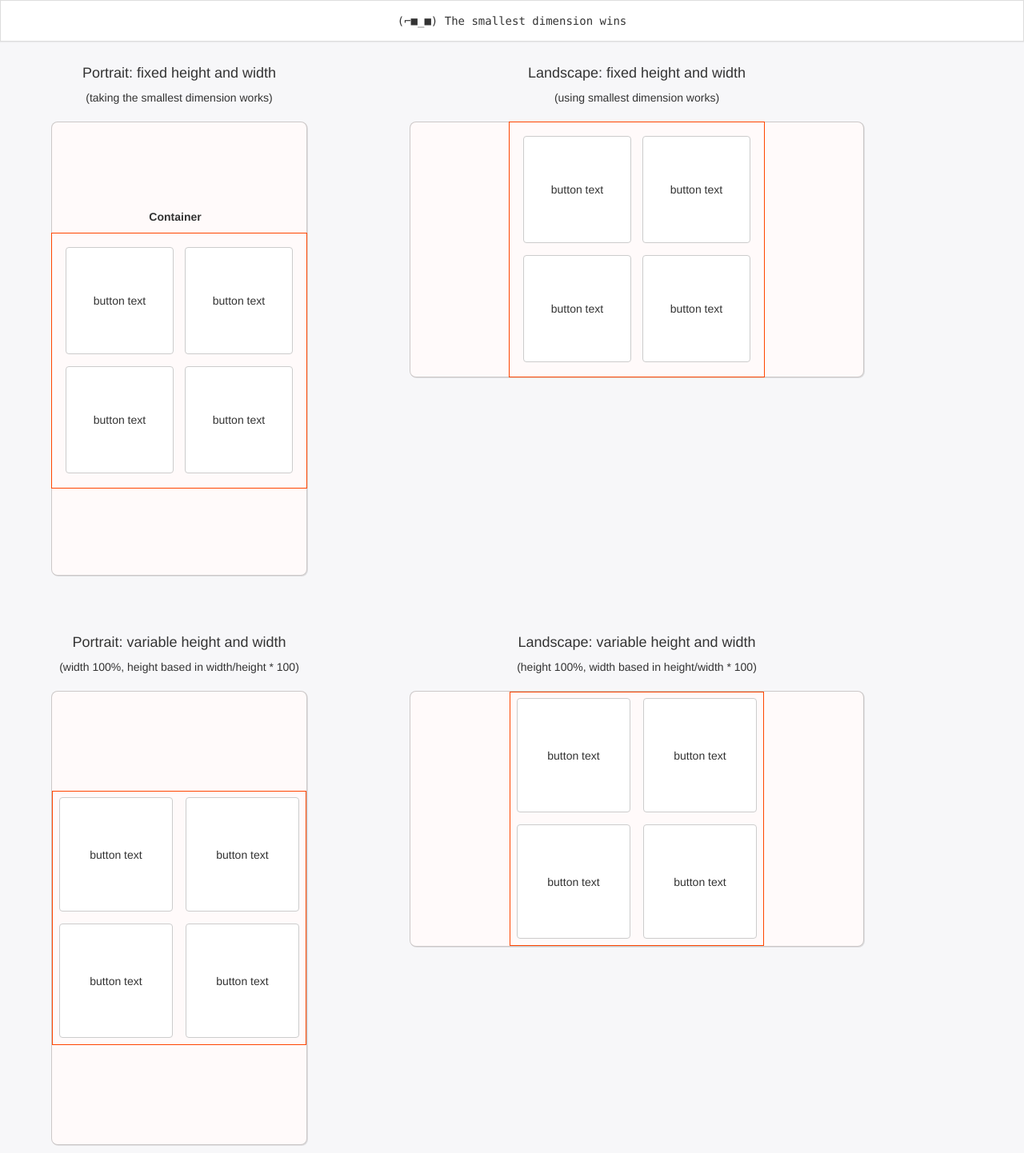
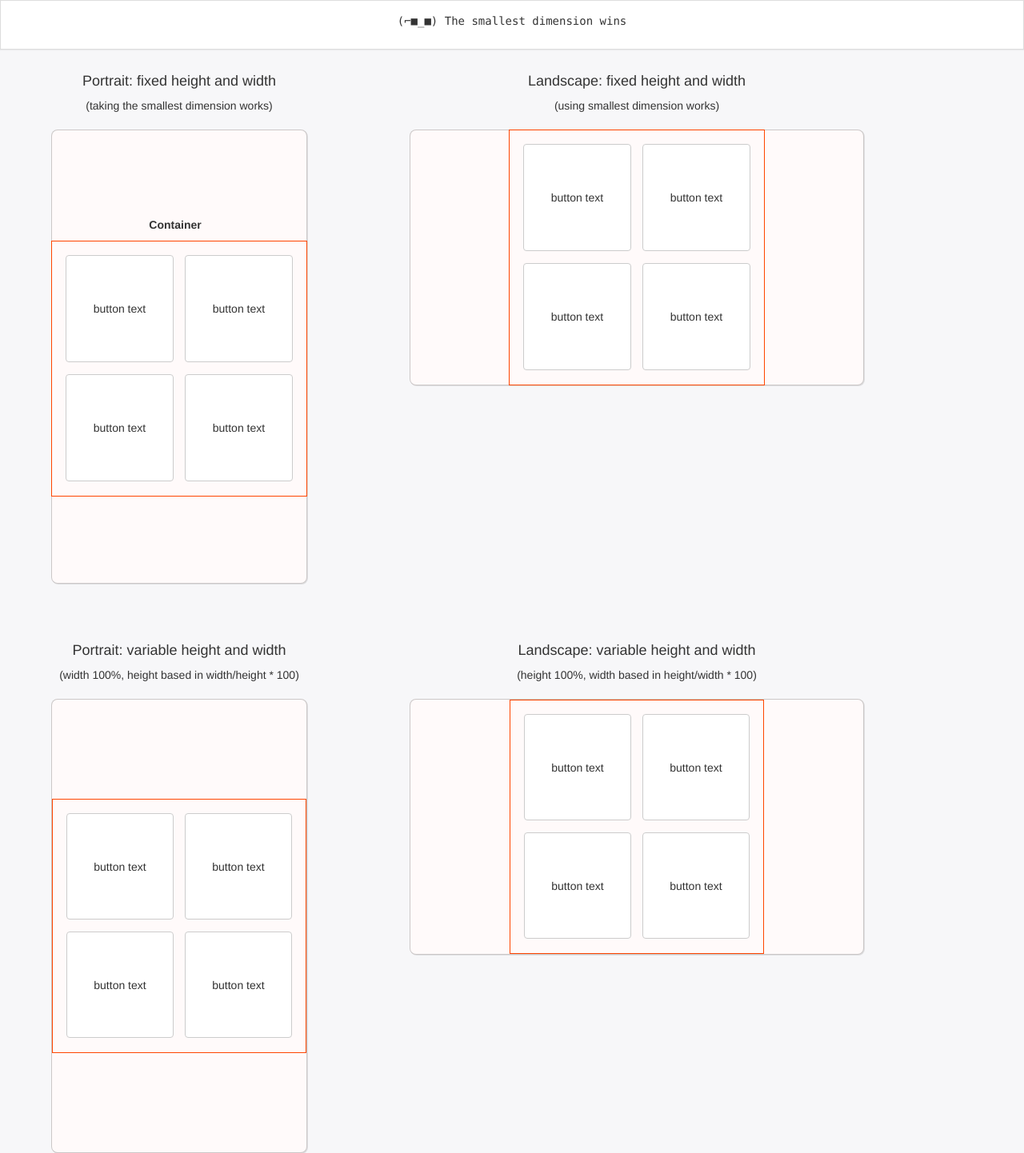
Before and after one commit to stringparser/practice, a website: page playground/css-height/src/index.html in a window 1280 px wide. Shown: the top 1442 px of the page at 80% size. Drawn offline with nearby package versions, Linux system fonts and the light colour scheme.

Commit message:
css-height: docs improvements

```diff
--- a/playground/css-height/src/index.html
+++ b/playground/css-height/src/index.html
@@ -81,12 +81,33 @@
     border: 1px solid orangered;
   }
 
+  /**
+   * section and button style can be changed
+   * only height and weight should always be given
+  **/
+  .activity-section {
+    padding: 10px;
+  }
+  .activity-section .btn {
+    width: 45%;
+    height: 45%;
+    margin: 2.5%;
+    display: flex;
+    align-items: center;
+    justify-content: center;
+  }
+
+  /**
+   * fixed values for height and width
+  **/
   .activity-section.values-fixed {
     width: 320px;
     height: 320px;
-    padding: 10px;
   }
 
+  /**
+   * dynamic values for height and width
+  **/
   .u-portrait .activity-section.values-dynamic {
     width: 100%;
     /* height ~ container width/height * 100 - 4 times the buton margin */
@@ -97,15 +118,6 @@
     width: 56.185%;
     height: 100%;
   }
-
-  .activity-section .btn {
-    width: 45%;
-    height: 45%;
-    margin: 2.5%;
-    display: flex;
-    align-items: center;
-    justify-content: center;
-  }
   </style>
 </head>
 
@@ -113,7 +125,7 @@
 
   <div class="panel panel-default">
     <div class="panel-body">
-      (⌐■_■) The smallest dimension wins
+      <p> (⌐■_■) The smallest dimension wins </p>
     </div>
   </div>
 
```
